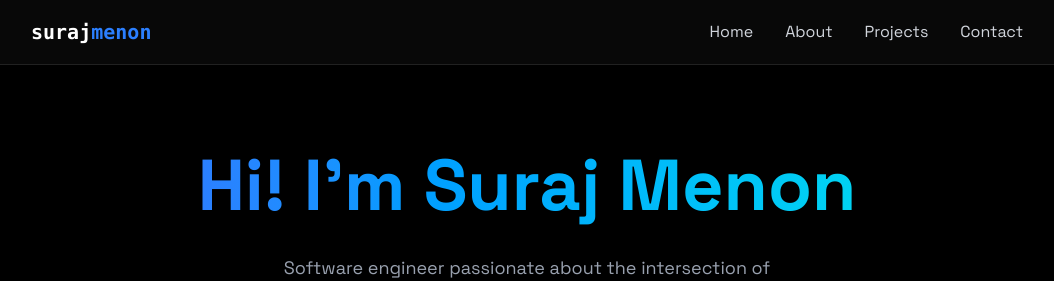
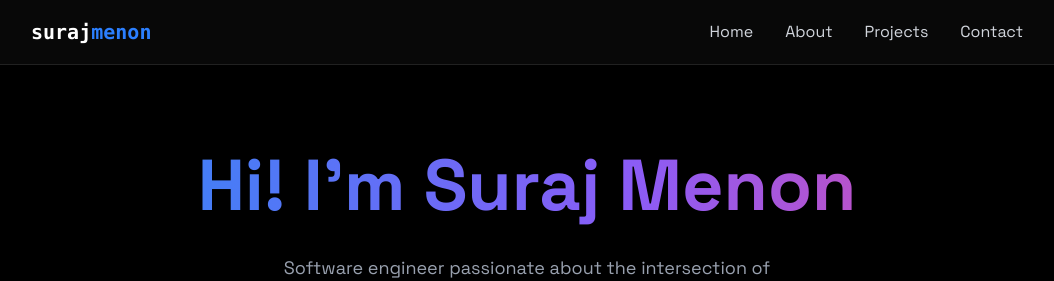
Before and after one commit to srmenon02/suraj-menon-portfolio, a React (Vite) app: page / in a window 1280 px wide. Shown: the top 281 px of the page, without its empty margins (113-1167 px from the left). Built offline with nearby package versions, Linux system fonts and the light colour scheme.

Commit message:
Added gradient text

```diff
--- /dev/null
+++ b/src/components/GradientText.css
@@ -0,0 +1,68 @@
+.animated-gradient-text {
+  position: relative;
+  margin: 0 auto;
+  display: flex;
+  max-width: fit-content;
+  flex-direction: row;
+  align-items: center;
+  justify-content: center;
+  border-radius: 1.25rem;
+  font-weight: 500;
+  backdrop-filter: blur(10px);
+  transition: box-shadow 0.5s ease-out;
+  overflow: hidden;
+  cursor: pointer;
+}
+
+.gradient-overlay {
+  position: absolute;
+  top: 0;
+  left: 0;
+  right: 0;
+  bottom: 0;
+  background-size: 300% 100%;
+  animation: gradient linear infinite;
+  border-radius: inherit;
+  z-index: 0;
+  pointer-events: none;
+}
+
+.gradient-overlay::before {
+  content: '';
+  position: absolute;
+  left: 0;
+  top: 0;
+  border-radius: inherit;
+  width: calc(100% - 2px);
+  height: calc(100% - 2px);
+  left: 50%;
+  top: 50%;
+  transform: translate(-50%, -50%);
+  background-color: #060010;
+  z-index: -1;
+}
+
+@keyframes gradient {
+  0% {
+    background-position: 0% 50%;
+  }
+
+  50% {
+    background-position: 100% 50%;
+  }
+
+  100% {
+    background-position: 0% 50%;
+  }
+}
+
+.text-content {
+  display: inline-block;
+  position: relative;
+  z-index: 2;
+  background-size: 300% 100%;
+  background-clip: text;
+  -webkit-background-clip: text;
+  color: transparent;
+  animation: gradient linear infinite;
+}
--- /dev/null
+++ b/src/components/GradientText.jsx
@@ -0,0 +1,41 @@
+
+import { motion } from "framer-motion";
+
+export const GradientText = ({ children, colors, className, animationSpeed = 8, showBorder = false }) => {
+  const gradientStyle = {
+    backgroundSize: "300%",
+    backgroundImage: `linear-gradient(90deg, ${colors.join(", ")})`,
+  };
+
+  const borderGradientStyle = showBorder
+    ? {
+        borderWidth: "2px",
+        borderStyle: "solid",
+        borderImage: `linear-gradient(90deg, ${colors.join(", ")}) 1`,
+      }
+    : {};
+
+  return (
+    <motion.span
+      className={className}
+      style={{
+        ...gradientStyle,
+        ...borderGradientStyle,
+        backgroundClip: "text",
+        WebkitBackgroundClip: "text",
+        color: "transparent",
+        WebkitTextFillColor: "transparent",
+      }}
+      animate={{
+        backgroundPosition: ["0% 50%", "100% 50%", "0% 50%"],
+      }}
+      transition={{
+        duration: animationSpeed,
+        ease: "linear",
+        repeat: Infinity,
+      }}
+    >
+      {children}
+    </motion.span>
+  );
+};
--- a/src/components/sections/About.jsx
+++ b/src/components/sections/About.jsx
@@ -134,7 +134,7 @@ export const About = () => {
             </div>
             <div className="flex justify-center mt-8">
                 <a
-                    href="/suraj-menon-portfolio/Files/resume.pdf"
+                    href="/suraj-menon-portfolio/Files/Suraj_Menon_Resume.pdf"
                     target="_blank"
                     rel="noopener noreferrer"
                     className="bg-gradient-to-r from-blue-500 to-cyan-400 text-white py-3 px-8 rounded font-medium transition relative overflow-hidden hover:-translate-y-0.5 hover:shadow-[0_0_15px_rgba(59,130,246,0.4)] inline-flex items-center gap-2"
--- a/src/components/sections/Home.jsx
+++ b/src/components/sections/Home.jsx
@@ -1,4 +1,6 @@
 import { RevealOnScroll } from "../ReviewOnScroll"
+import { GradientText } from "../GradientText";
+
 
 export const Home = () => {
     return (
@@ -8,8 +10,13 @@ export const Home = () => {
     >
         <RevealOnScroll>
         <div className="text-center z-10 px-4">
-            <h1 className="text-5xl md:text-7xl font-bold mb-6 bg-gradient-to-r from-blue-500 to-cyan-400 bg-clip-text text-transparent leading-tight">
-                Hi! I'm Suraj Menon
+            <h1 className="text-5xl md:text-7xl font-bold mb-6 leading-tight">
+                <GradientText
+                    colors={["#06b6d4", "#3b82f6", "#8b5cf6", "#ec4899", "#06b6d4"]}
+                    animationSpeed={8}
+                >
+                    Hi! I'm Suraj Menon
+                </GradientText>
             </h1>
 
             <p className="text-gray-400 text-lg mb-8 max-w-lg mx-auto">
```
